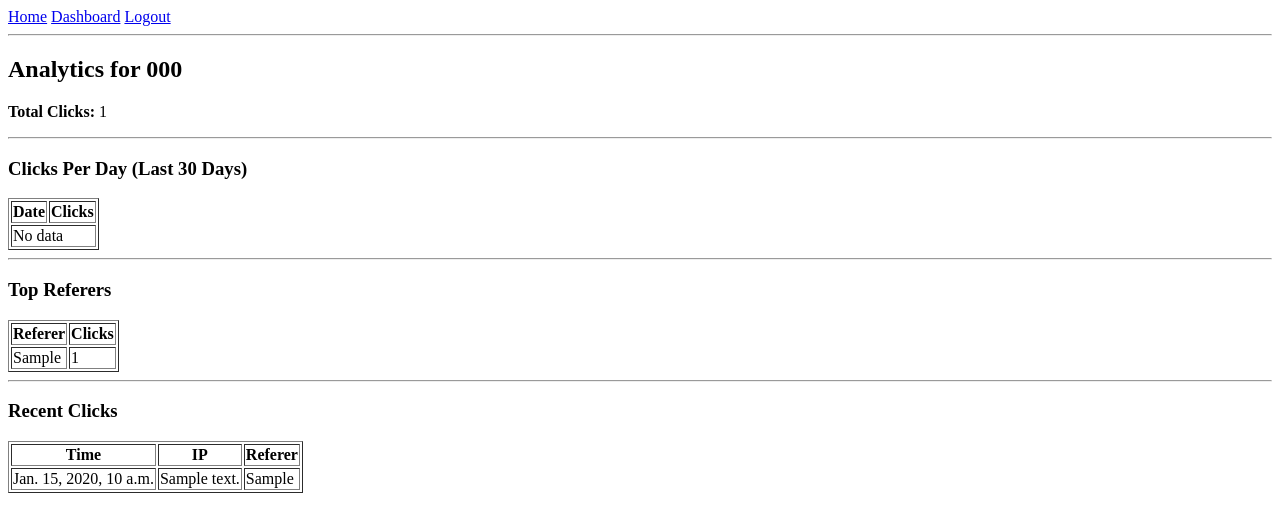
After one commit to balajiselvam005/url_shortener, a Django app: page /dashboard/000/analytics/ in a window 1280 px wide. The commit adds this page. Shown: the top 532 px of the page. Run offline with Django 5.2, Linux system fonts and the light colour scheme; a user stored in the database is signed in; tables that the repository leaves empty hold one stand-in row (values such as "Sample post").

Commit message:
per url analytics implemented

```diff
--- a/analytics/views.py
+++ b/analytics/views.py
@@ -1,6 +1,12 @@
 from django.shortcuts import render
 from django.contrib.auth.decorators import login_required
+from django.shortcuts import get_object_or_404
 from shortener.models import ShortURL
+from analytics.models import Click
+
+from django.utils.timezone import timedelta, now
+from django.db.models.functions import TruncDay
+from django.db.models import Count
 
 @login_required
 def dashboard(request):
@@ -11,3 +17,42 @@ def dashboard(request):
     urls = ShortURL.objects.filter(created_by=request.user)
 
     return render(request, "dashboard.html", {"urls": urls})
+
+@login_required
+def analytics_view(request, code):
+    url = get_object_or_404(ShortURL, short_code=code, created_by=request.user)
+
+    total_clicks = url.click_count
+
+    last_30_days = now() - timedelta(days=30)
+
+    clicks_per_day = (
+        Click.objects
+        .filter(short_url=url, clicked_at__gte=last_30_days)
+        .annotate(day=TruncDay('clicked_at'))
+        .values('day')
+        .annotate(count=Count('id'))
+        .order_by('day')
+    )
+
+    top_referers = (
+        Click.objects
+        .filter(short_url=url)
+        .values('referer')
+        .annotate(count=Count('id'))
+        .order_by('-count')[:5]
+    )
+
+    recent_clicks = (
+        Click.objects
+        .filter(short_url=url)
+        .order_by('-clicked_at')[:10]
+    )
+
+    return render(request, "analytics.html", {
+        "url": url,
+        "total_clicks": total_clicks,
+        "clicks_per_day": clicks_per_day,
+        "top_referers": top_referers,
+        "recent_clicks": recent_clicks
+    })
--- a/config/urls.py
+++ b/config/urls.py
@@ -17,7 +17,7 @@ Including another URLconf
 from django.contrib import admin
 from django.urls import path
 from django.contrib.auth import views as auth_views
-from analytics.views import dashboard
+from analytics.views import dashboard, analytics_view
 from shortener.views import home, redirect_view, toggle_url
 
 urlpatterns = [
@@ -26,6 +26,7 @@ urlpatterns = [
     path('s/<str:code>/', redirect_view),
     path('dashboard/', dashboard),
     path('toggle/<int:id>/', toggle_url),
+    path('dashboard/<str:code>/analytics/', analytics_view),
 
     path('login/', auth_views.LoginView.as_view(template_name='login.html', redirect_authenticated_user=True)),
     path('logout/', auth_views.LogoutView.as_view(next_page='/'))
--- /dev/null
+++ b/templates/analytics.html
@@ -0,0 +1,79 @@
+{% extends 'base.html' %}
+
+
+{% block content %}
+
+    <h2>Analytics for {{ url.short_code }}</h2>
+
+    <p><b>Total Clicks:</b> {{ total_clicks }}</p>
+
+    <hr>
+
+    <h3>Clicks Per Day (Last 30 Days)</h3>
+    <table border="1">
+        <tr>
+            <th>Date</th>
+            <th>Clicks</th>
+        </tr>
+
+
+        {% for item in clicks_per_day %}
+            <tr>
+                <td>{{ item.day }}</td>
+                <td>{{ item.count }}</td>
+            </tr>
+        {% empty %}
+            <tr>
+                <td colspan="2">No data</td>
+            </tr>
+        {% endfor %}
+    </table>
+
+    <hr>
+
+    <h3>Top Referers</h3>
+    <table border="1">
+        <tr>
+            <th>Referer</th>
+            <th>Clicks</th>
+        </tr>
+
+
+        {% for ref in top_referers %}
+
+            <tr>
+                <td>{{ ref.referer|default:"Direct" }}</td>
+                <td>{{ ref.count }}</td>
+            </tr>
+        {% empty %}
+            <tr>
+                <td colspan="2">No data</td>
+            </tr>
+
+        {% endfor %}
+    </table>
+
+    <hr>
+
+    <h3>Recent Clicks</h3>
+    <table border="1">
+        <tr>
+            <th>Time</th>
+            <th>IP</th>
+            <th>Referer</th>
+        </tr>
+
+        {% for click in recent_clicks %}
+        <tr>
+            <td>{{ click.clicked_at }}</td>
+            <td>{{ click.ip_address }}</td>
+            <td>{{ click.referer|default:"Direct" }}</td>
+        </tr>
+        {% empty %}
+        <tr>
+            <td colspan="3">No recent clicks</td>
+        </tr>
+    {% endfor %}
+    </table>
+
+{% endblock %}
--- a/templates/dashboard.html
+++ b/templates/dashboard.html
@@ -9,12 +9,14 @@
         {% csrf_token %}
         <table border='1'>
             <tr>
+                <th>Select</th>
                 <th>Short Code</th>
                 <th>Original URL</th>
                 <th>Clicks</th>
                 <th>Created</th>
                 <th>Status</th>
                 <th>Action</th>
+                <th>Analytics</th>
             </tr>
 
 
@@ -44,6 +46,9 @@
                             {% endif %}
                         </a>
                     </td>
+                    <td>
+                        <a href="/dashboard/{{ url.short_code }}/analytics/">View</a>
+                    </td>
                 </tr>
             {% endfor %}
 
```
